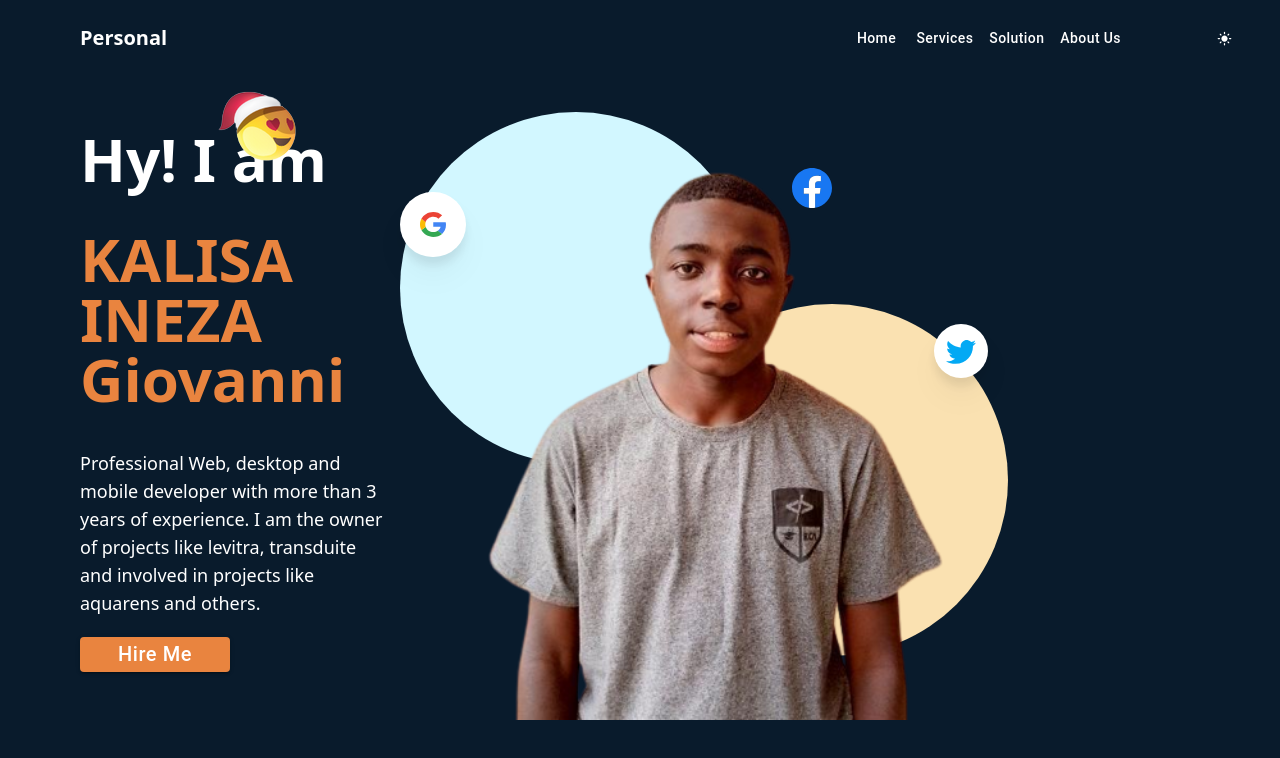
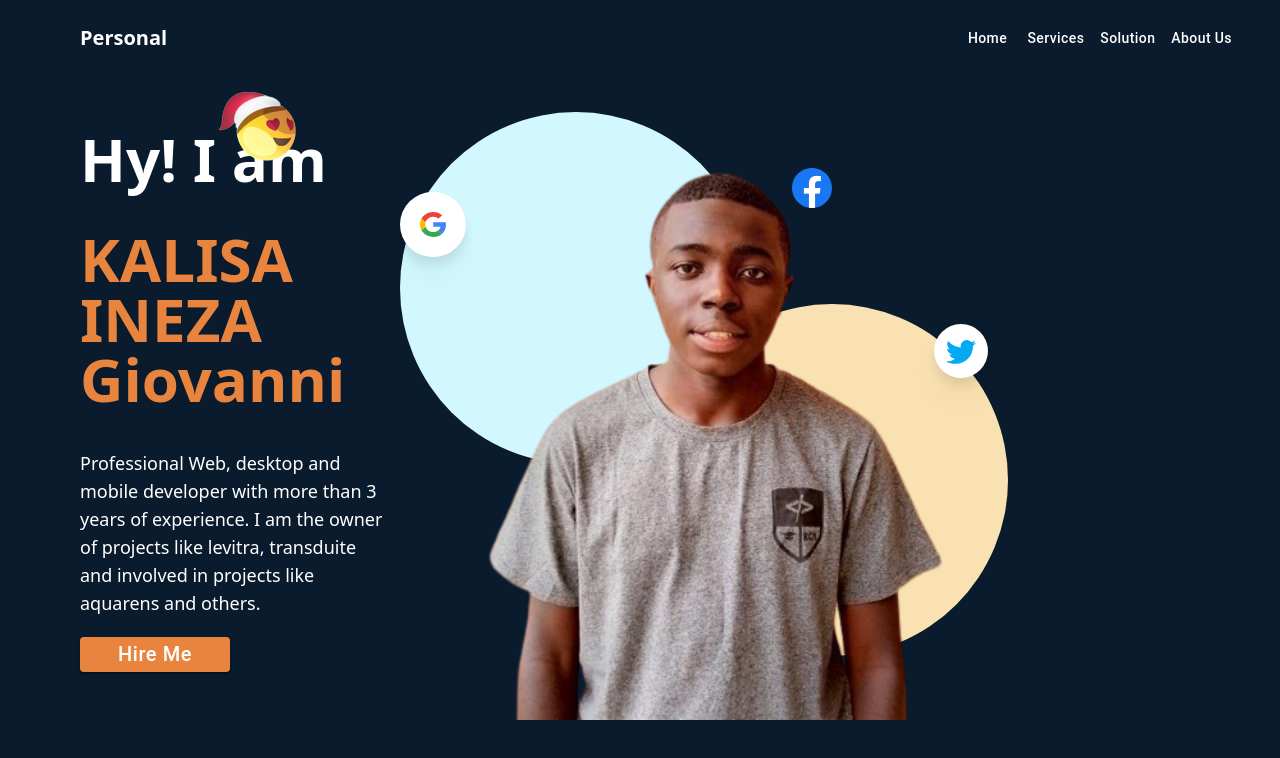
Before and after one commit to the-coder-kalisa/portofolio, a React (Vite) app: page / in a window 1280 px wide. Shown: the top 758 px of the page. Built offline with nearby package versions, Linux system fonts and the light colour scheme.

Commit message:
removed white mode

```diff
--- a/src/components/Navigation.tsx
+++ b/src/components/Navigation.tsx
@@ -98,7 +98,7 @@
             })}
           </div>
         )}
-        <div className="flex items-center gap-5 h-3">
+        {/* <div className="flex items-center gap-5 h-3">
           <IconButton onClick={changeMode}>
             {mode ? (
               <LightMode
@@ -109,7 +109,7 @@
               <DarkMode sx={{ height: 15, width: 15 }} />
             )}
           </IconButton>
-        </div>
+        </div> */}
       </div>
     </div>
   );
```
Also changed, not shown: src/images/kf.png (deleted).
